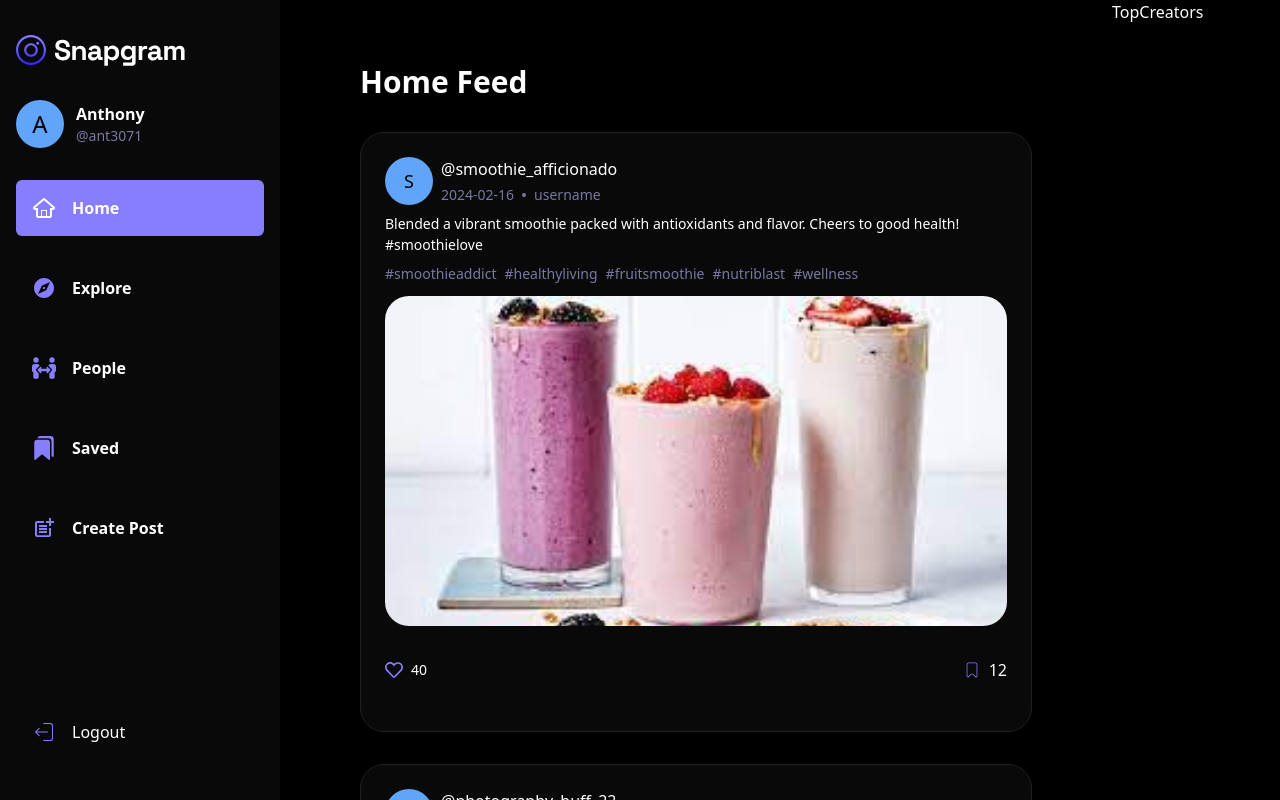
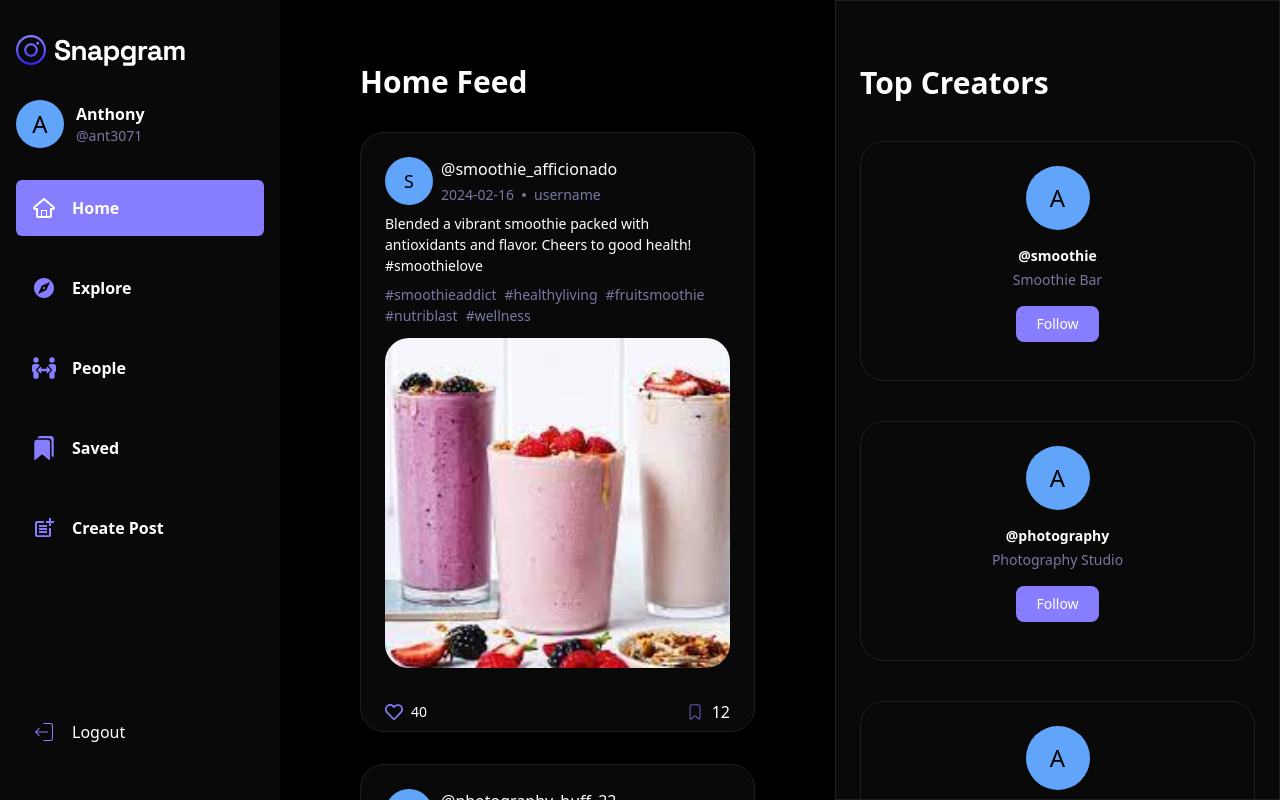
Before and after one commit to Cakinn1/mini-instagram-clone, a React (Create React App) app: page / in a window 1280 px wide. Built offline with nearby package versions, Linux system fonts and the light colour scheme.

Commit message:
made home screen responsive

```diff
--- a/src/App.tsx
+++ b/src/App.tsx
@@ -5,6 +5,8 @@ import Feed from "./components/Feed";
 import { MainProps, ResultsProps } from "./data/typings";
 import NavBar from "./components/NavBar";
 import TopCreators from "./components/TopCreators";
+import Profile from "./components/Profile";
+import UpdateProfile from "./components/UpdateProfile";
 
 export default function App() {
   const [mainData, setMainData] = useState<MainProps>({
@@ -12,6 +14,11 @@ export default function App() {
     user: null,
   });
   const [bookmark, setBookmark] = useState<ResultsProps[]>([]);
+  const [isFeedOpen, setIsFeedOpen] = useState<boolean>(false);
+
+  const userData = mainData.results?.map((item) => {
+    return item.user;
+  });
 
   useEffect(() => {
     async function fetchAllData() {
@@ -81,8 +88,27 @@ export default function App() {
     }
   }
 
+  function addFollowers(username: string) {
+    if (userData) {
+      setMainData((prevData) => {
+        return {
+          ...prevData,
+          results: prevData.results!.map((item) => {
+            return item.user.username === username
+              ? {
+                  ...item,
+                  user: { ...item.user, followers: item.user.followers + 1 },
+                }
+              : item;
+          }),
+        };
+      });
+    }
+    console.log(userData, mainData);
+  }
+
   return (
-    <div className="flex h-[100vh] gap-x-4 ">
+    <div className="flex mx-auto max-w-[1600px] h-[100vh] gap-x-4 ">
       <Router>
         <NavBar mainData={mainData} />
         <Routes>
@@ -90,6 +116,8 @@ export default function App() {
             path="/"
             element={
               <Feed
+              addFollowers={addFollowers}
+              userData={userData}
                 bookmark={bookmark}
                 addBookmark={addBookmark}
                 setMainData={setMainData}
@@ -97,8 +125,12 @@ export default function App() {
               />
             }
           />
+          <Route
+            path="/profile/:username"
+            element={<Profile mainData={mainData} />}
+          />
+          <Route path="/update-profile/:username" element={<UpdateProfile />} />
         </Routes>
-        <TopCreators />
       </Router>
     </div>
   );
--- /dev/null
+++ b/src/components/Creators.tsx
@@ -0,0 +1,26 @@
+import React from "react";
+import { UserProps } from "../data/typings";
+import { useNavigate } from "react-router-dom";
+
+interface CreatorsProps extends UserProps {
+  addFollowers: (value: string) => void
+
+}
+
+export default function Creators(props: CreatorsProps) {
+  const { avatar, bio, followers, following, location, name, username, addFollowers } = props;
+
+  const navigate = useNavigate()
+  return (
+    <div className="border-[#1F1F22] text-center text-white flex items-center flex-col space-y-4 border rounded-3xl p-6 min-h-[240px] mb-10 w-full  2xl:w-[47%]">
+      <div className="max-w-16 w-full h-full max-h-16 text-2xl text-black rounded-full bg-blue-400 flex justify-center items-center">
+        A
+      </div>
+      <div className="space-y-1 text-sm ">
+        <h1 className="font-semibold">@{username.split("_")[0]}</h1>
+        <p className="text-[#7878A3]">{location}</p>
+      </div>
+      <button onClick={() => navigate(`/profile/${username}`)} className="bg-[#877eff] hover:bg-opacity-30 duration-300 px-5 py-2 rounded-lg text-sm">Follow</button>
+    </div>
+  );
+}
--- a/src/components/Feed.tsx
+++ b/src/components/Feed.tsx
@@ -1,15 +1,18 @@
 import React from "react";
-import { MainProps, ResultsProps } from "../data/typings";
+import { MainProps, ResultsProps, UserProps } from "../data/typings";
 import Posts from "./Posts";
+import TopCreators from "./TopCreators";
 
 interface FeedProps {
   mainData: MainProps;
   setMainData: (value: MainProps) => void;
-  addBookmark: (value: number) => void
-  bookmark: ResultsProps[]
+  addBookmark: (value: number) => void;
+  bookmark: ResultsProps[];
+  userData: UserProps[] | undefined;
+  addFollowers: (value: string) => void;
 }
 export default function Feed(props: FeedProps) {
-  const { mainData, setMainData, addBookmark, bookmark } = props;
+  const { mainData, setMainData, addBookmark, bookmark, addFollowers,userData } = props;
 
   function updateLikes(id: number) {
     if (mainData.results) {
@@ -22,13 +25,24 @@ export default function Feed(props: FeedProps) {
   }
 
   return (
-    <div className="p-16 space-y-8 overflow-y-scroll enable-scrol text-white flex-col flex flex-1 max-w-[800px]">
-      <h1 className="font-bold text-3xl">Home Feed</h1>
-      <div className=" ">
-        {mainData.results?.map((data) => {
-          return <Posts bookmark={bookmark} addBookmark={addBookmark} updateLikes={updateLikes} {...data} key={data.id} />;
-        })}
+    <>
+      <div className="lg:p-16 space-y-8 overflow-y-scroll py-16  px-4  flex-1 lg:max-w-[700px] w-full text-white flex-col flex 2xl:max-w-[800px]">
+        <h1 className="font-bold text-3xl">Home Feed</h1>
+        <div>
+          {mainData.results?.map((data) => {
+            return (
+              <Posts
+                bookmark={bookmark}
+                addBookmark={addBookmark}
+                updateLikes={updateLikes}
+                {...data}
+                key={data.id}
+              />
+            );
+          })}
+        </div>
       </div>
-    </div>
+      <TopCreators addFollowers={addFollowers} userData={userData} />
+    </>
   );
 }
--- a/src/components/NavBar.tsx
+++ b/src/components/NavBar.tsx
@@ -19,10 +19,12 @@ export default function NavBar(props: NavBarProps) {
   }
 
   return (
-    <div className="w-[280px] flex   text-white  ">
+    <div className="w-[280px] hidden md:flex  text-white  ">
       <div className="fixed px-4 space-y-8  max-w-[280px] bg-[#09090A] h-full w-full   flex  flex-col">
         <div className=" w-full ">
+          <Link to="/">
           <img src="/logo.svg" className="my-8" alt="" />
+          </Link>
           <div className="flex gap-x-3 items-center">
             <div className="bg-blue-400 text-black uppercase w-12 h-12 rounded-full flex justify-center items-center text-2xl">
               {mainData?.user?.name.slice(0, 1).toUpperCase()}
--- /dev/null
+++ b/src/components/Post.tsx
@@ -0,0 +1,32 @@
+import React from "react";
+import { CiHeart } from "react-icons/ci";
+import { CiBookmark } from "react-icons/ci";
+import { IoIosBookmark } from "react-icons/io";
+interface PostProps {
+  photo: string;
+  likes: number;
+  bookmark: number;
+}
+
+export default function Post(props: PostProps) {
+  const { bookmark, likes, photo } = props;
+  return (
+    <div className="relative rounded-3xl   w-fit">
+      <img
+        className="h-[300px] rounded-3xl  w-[350px] object-cover"
+        src={photo}
+        alt=""
+      />
+      <div className="absolute w-full h-full top-0 bg-gradient-to-t from-black to-transparent bg-opacity-60  z-50"></div>
+      <div className="absolute flex items-center gap-x-4 bottom-10 left-6  text-white z-50">
+        <div className="flex items-center gap-x-2 cursor-pointer group ">
+          <CiHeart className="text-lg group-hover:text-red-500 duration-300" />
+          <h1>{likes}</h1>
+        </div>
+        <div className="flex items-center gap-x-2">
+          <CiBookmark className="text-lg" />
+        </div>
+      </div>
+    </div>
+  );
+}
--- a/src/components/Posts.tsx
+++ b/src/components/Posts.tsx
@@ -32,7 +32,7 @@ export default function Posts(props: PostsProps) {
 
   return (
     <div className="border space-y-4 h-[600px] border-[#1F1F22] bg-[#09090A] p-6 mb-8 rounded-3xl">
-      <Link to={`/${id}`} className="flex gap-x-2 items-center">
+      <Link to={`/profile/${user.username}`} className="flex gap-x-2 items-center">
         {/* <img src="" alt="" /> */}
         <div className="bg-blue-400 text-black text-lg rounded-full h-12 w-12 flex justify-center items-center">
           {user.username.slice(0, 1).toUpperCase()}
@@ -46,7 +46,7 @@ export default function Posts(props: PostsProps) {
           </div>
         </div>
       </Link>
-      <Link to={`/${id}`}>
+      <Link to={`/profile/${user.username}`}>
         <div className="space-y-2 text-[14px]">
           <h1 className="mt-2">{description}</h1>
           <div className="flex flex-wrap gap-x-2">
@@ -56,7 +56,7 @@ export default function Posts(props: PostsProps) {
           </div>
         </div>
       </Link>
-      <Link to={`/${id}`}>
+      <Link to={`/profile/${user.username}`}>
         <div className="flex mt-3 flex-grow max-h-[60%] h-full overflow-hidden ">
           <img
             className="object-cover rounded-3xl w-full h-full"
--- /dev/null
+++ b/src/components/Profile.tsx
@@ -0,0 +1,119 @@
+import React, { useState } from "react";
+import { Link, useParams } from "react-router-dom";
+import { MainProps, ResultsProps } from "../data/typings";
+import { FaEdit } from "react-icons/fa";
+import { BsPostcard } from "react-icons/bs";
+import { CiHeart } from "react-icons/ci";
+import Post from "./Post";
+interface ProfileProps {
+  mainData: MainProps;
+}
+
+export default function Profile(props: ProfileProps) {
+  const { mainData } = props;
+  const { username } = useParams();
+  const [isSelected, setIsSelected] = useState<string>("Post");
+  const [postSelected, setPostSelected] = useState<boolean>(true);
+
+  const filterData = mainData.results?.filter((item) => {
+    return item.user.username === username;
+  });
+
+  function handleSelect(value: string) {
+    setIsSelected(value);
+    if (value === isSelected) {
+      setIsSelected("");
+    }
+
+    if (value === "Post") {
+      setPostSelected(!postSelected);
+    } else {
+      setPostSelected(false);
+    }
+  }
+
+  return (
+    <div className="text-white flex flex-1 ">
+      <div className="flex flex-col p-16 flex-1">
+        {filterData?.map((item) => {
+          return (
+            <>
+              <div className="flex h-[200px]   gap-x-4">
+                <h1 className="h-32 w-32 bg-blue-500 rounded-full flex justify-center text-black items-center text-5xl">
+                  {item.user.username.slice(0, 1).toUpperCase()}
+                </h1>
+                <div className="pt-2 space-y-1 flex flex-1 flex-col ">
+                  <div className="flex justify-between  items-center w-full">
+                    <div>
+                      <h1 className="text-3xl font-bold">
+                        @{item.user.username}
+                      </h1>
+                      <h2 className="text-lg text-[#7878A3] font-semibold">
+                        {item.user.location}
+                      </h2>
+                    </div>
+                    <Link to={`/update-profile/${item.user.username}`}>
+                      <div className="flex cursor-pointer gap-x-2 items-center bg-[#1f1f22] px-4 py-2 rounded-lg hover:brightness-150 duration-300">
+                        <FaEdit className="text-[#877EFF] " />
+                        <button>Edit Profile</button>
+                      </div>
+                    </Link>
+                  </div>
+                  <div className="pt-4 flex gap-x-6 font-bold">
+                    <div className="flex gap-x-1">
+                      <span className="text-[#877EFF]">0</span>
+                      <h1>Posts</h1>
+                    </div>
+                    <div className="flex gap-x-1">
+                      <span className="text-[#877EFF]">
+                        {item.user.followers}
+                      </span>
+                      <h1>Followers</h1>
+                    </div>
+                    <div className="flex gap-x-1">
+                      <span className="text-[#877EFF]">
+                        {item.user.following}
+                      </span>
+                      <h1>Following</h1>
+                    </div>
+                  </div>
+                </div>
+              </div>
+              <div className="flex items-center">
+                <div
+                  onClick={() => handleSelect("Post")}
+                  className={`${
+                    isSelected === "Post" ? "bg-[#101012]" : "bg-[#09090A]"
+                  } duration-300 hover:brightness-150 flex items-center gap-x-2 cursor-pointer rounded-l-lg px-16 text-sm font-bold py-4 w-fit `}
+                >
+                  <BsPostcard className="text-[#877EFF] text-2xl" />
+                  <h1>Posts</h1>
+                </div>
+                <div
+                  onClick={() => handleSelect("Liked_Post")}
+                  className={`${
+                    isSelected === "Liked_Post"
+                      ? "bg-[#101012]"
+                      : "bg-[#09090A]"
+                  } duration-300 hover:brightness-150 flex gap-x-2 items-center cursor-not-allowed rounded-r-lg px-16 text-sm font-bold py-4 w-fit `}
+                >
+                  <CiHeart className="text-[#877EFF]  text-2xl" />
+                  <h1>Liked Posts</h1>
+                </div>
+              </div>
+              <div className="mt-12">
+                {postSelected && (
+                  <Post
+                    photo={item.photo}
+                    likes={item.likes}
+                    bookmark={item.bookmarks}
+                  />
+                )}
+              </div>
+            </>
+          );
+        })}
+      </div>
+    </div>
+  );
+}
--- a/src/components/TopCreators.tsx
+++ b/src/components/TopCreators.tsx
@@ -1,7 +1,22 @@
-import React from 'react'
+import React from "react";
+import { UserProps } from "../data/typings";
+import Creators from "./Creators";
 
-export default function TopCreators() {
+interface TopCreatorsProps {
+  userData: UserProps[] | undefined;
+  addFollowers: (value: string) => void;
+}
+export default function TopCreators(props: TopCreatorsProps) {
+  const { userData, addFollowers } = props;
+  console.log(userData);
   return (
-    <div className='text-white'>TopCreators</div>
-  )
+    <div className="text-white xl:flex xl:flex-col p-6 hidden  border max-w-[460px] flex-1 border-[#1F1F22] bg-[#09090A]  overflow-y-auto ">
+      <h1 className="font-bold text-3xl py-10 ">Top Creators</h1>
+      <div className="flex flex-wrap gap-x-4">
+        {userData?.slice(0, 12).map((data) => {
+          return <Creators addFollowers={addFollowers} {...data} />;
+        })}
+      </div>
+    </div>
+  );
 }
--- /dev/null
+++ b/src/components/UpdateProfile.tsx
@@ -0,0 +1,10 @@
+import React from 'react'
+import { useParams } from 'react-router-dom'
+
+export default function UpdateProfile() {
+    const {username} = useParams()
+    console.log(username)
+  return (
+    <div className='text-white'>UpdateProfile</div>
+  )
+}
```
Also changed, not shown: tailwind.config.js (+7 -5 lines).
